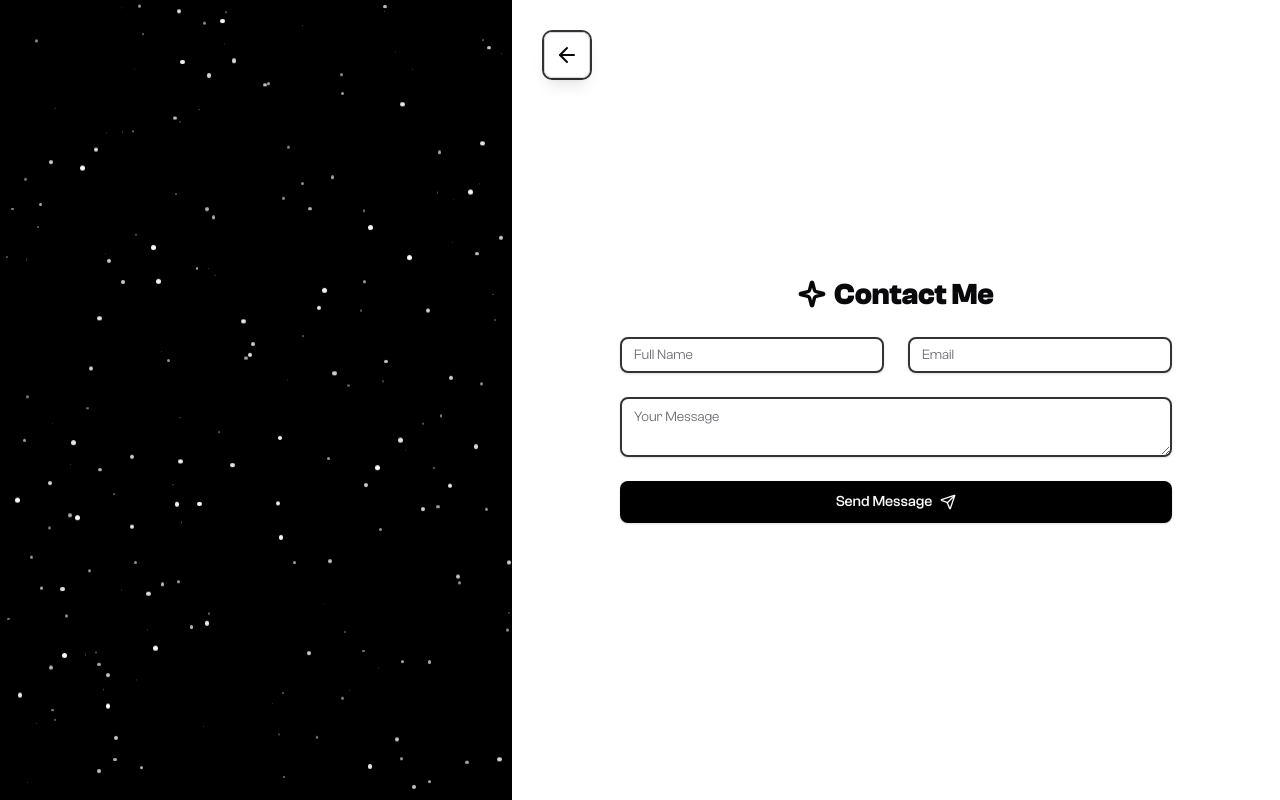
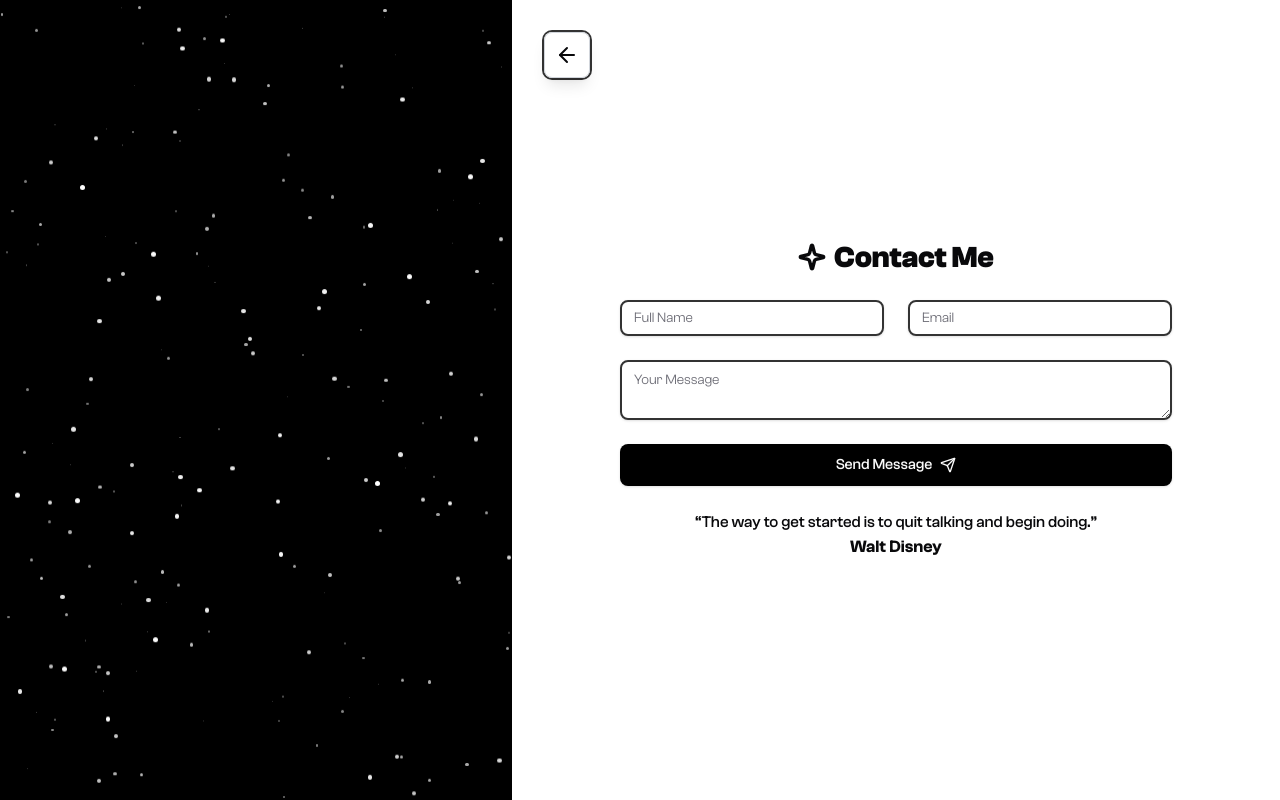
Before and after one commit to AnasZwawi/portfolio-2, a Next.js app: page /contact in a window 1280 px wide. Built offline with nearby package versions, Linux system fonts and the light colour scheme.

Commit message:
Add AI Assistant for clients

```diff
--- a/app/contact/page.tsx
+++ b/app/contact/page.tsx
@@ -45,7 +45,10 @@ const Page = () => {
 
       {/* Contact Form Section */}
       <div className="w-full md:w-[60%] h-full flex items-center justify-center relative">
-        <Link href={"/"} className="absolute top-8 cursor-pointer shadow-lg hover:scale-[1.05] hover:bg-black hover:text-white duration-150 left-8 rounded-lg border border-gray-300 ring-2 ring-black/80 p-[10px]">
+        <Link
+          href={"/"}
+          className="absolute top-8 cursor-pointer shadow-lg hover:scale-[1.05] hover:bg-black hover:text-white duration-150 left-8 rounded-lg border border-gray-300 ring-2 ring-black/80 p-[10px]"
+        >
           <ArrowLeft className="" />
         </Link>
         <div className="w-[600px] h-fit">
@@ -89,6 +92,12 @@ const Page = () => {
               Send Message
               <Send />
             </Button>
+            <div className="text-center mt-6 font-medium">
+              <p>
+                “The way to get started is to quit talking and begin doing.”
+              </p>
+              <h4 className="font-semibold text-[17px]">Walt Disney</h4>
+            </div>
           </form>
         </div>
       </div>
--- a/app/sections/Hero.tsx
+++ b/app/sections/Hero.tsx
@@ -60,12 +60,12 @@ export const Hero = () => {
           Let&apos;s work together to create something incredible!
         </p>
         <div className="flex space-x-4 mt-3">
-          <Button className="px-[22px] py-6 text-[15px] gap-1 rounded-lg ">
-            Explore My Work <ArrowDown />
+          <Button className="px-4 sm:px-[22px] py-6 text-[15px] gap-1 rounded-lg ">
+            Explore My Work <ArrowDown strokeWidth={2.5}/>
           </Button>
-          <Button className="pl-5 rounded-lg pr-7 py-6 text-[15px]">
+          <Button className="pl-4 sm:pl-5 rounded-lg pr-5 sm:pr-7 py-6 text-[15px]">
             <Link href={"/contact"}>
-              <span className="text-lg mr-2">👋</span>Let&apos;s Connect
+              <span className="text-lg mr-1 sm:mr-2">👋</span>Let&apos;s Connect
             </Link>
           </Button>
         </div>
```
